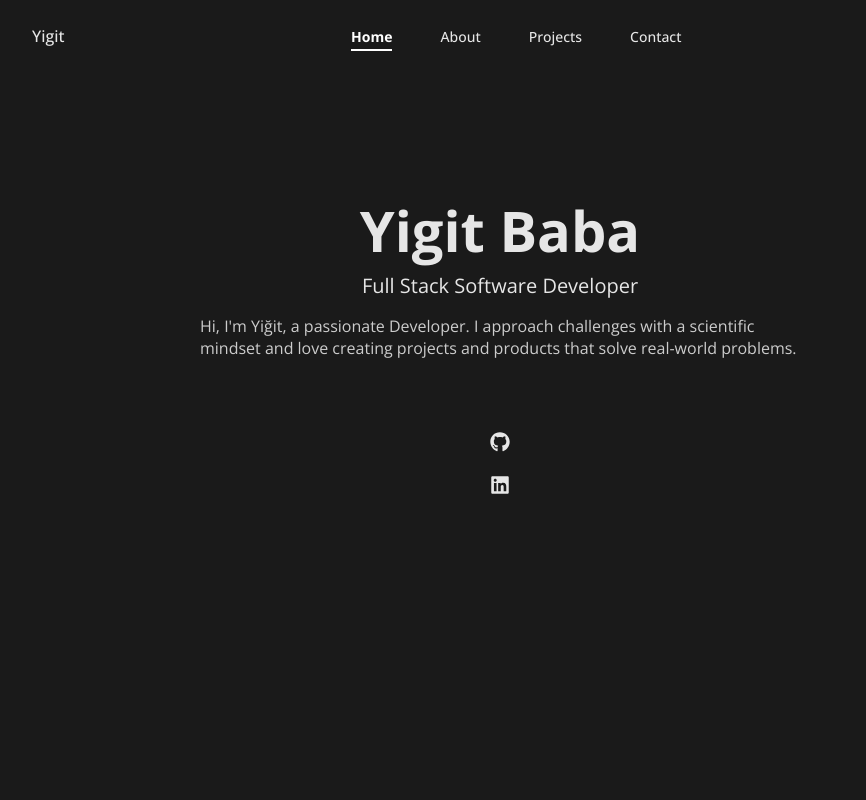
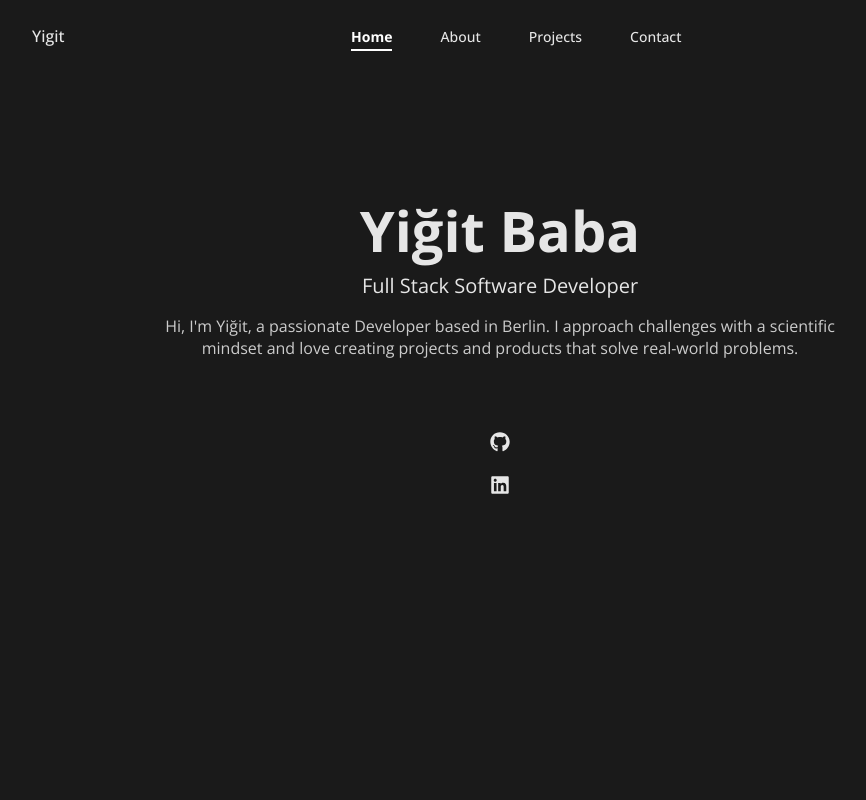
Before and after one commit to babaygt/yigit-portfolio, a Next.js app: page / in a window 1280 px wide. Shown: the top 800 px of the page, without its empty margins (140-1006 px from the left). Built offline with nearby package versions, Linux system fonts and the light colour scheme; some icons are missing.

Commit message:
Update info component

```diff
--- a/app/components/home/Info.jsx
+++ b/app/components/home/Info.jsx
@@ -1,12 +1,12 @@
 const Info = () => {
 	return (
 		<div className='home-info'>
-			<h1 className='home-title'>Yigit Baba</h1>
+			<h1 className='home-title'>Yiğit Baba</h1>
 			<h3 className='home-subtitle'>Full Stack Software Developer</h3>
 			<p className='home-description'>
-				Hi, I&apos;m Yiğit, a passionate Developer. I approach challenges with a
-				scientific mindset and love creating projects and products that solve
-				real-world problems.
+				Hi, I&apos;m Yiğit, a passionate Developer based in Berlin. I approach
+				challenges with a scientific mindset and love creating projects and
+				products that solve real-world problems.
 			</p>
 		</div>
 	)
--- a/app/components/home/home.css
+++ b/app/components/home/home.css
@@ -33,7 +33,8 @@
 .home-description {
 	font-size: var(--fs-500);
 	margin-bottom: var(--size-700);
-	max-width: 600px;
+	max-width: 42rem;
+	text-align: center;
 }
 
 .home-social {
```
